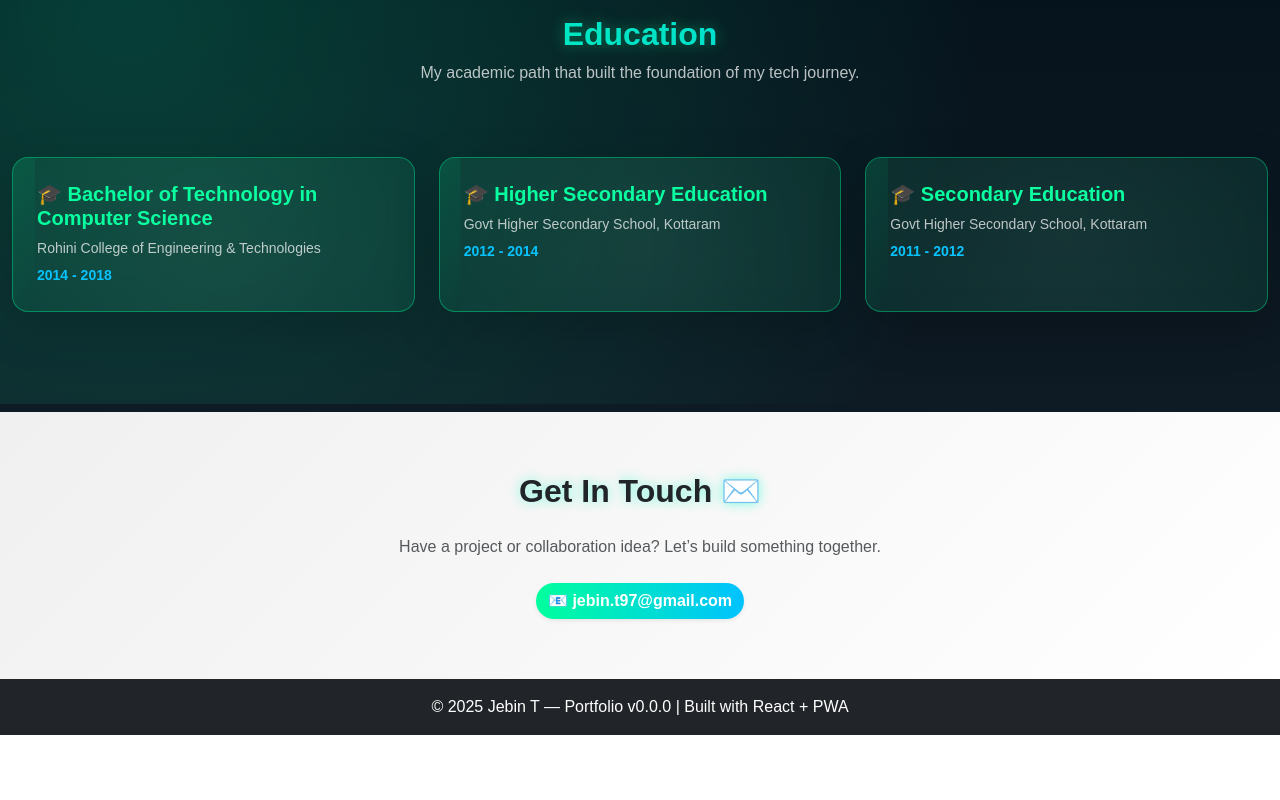
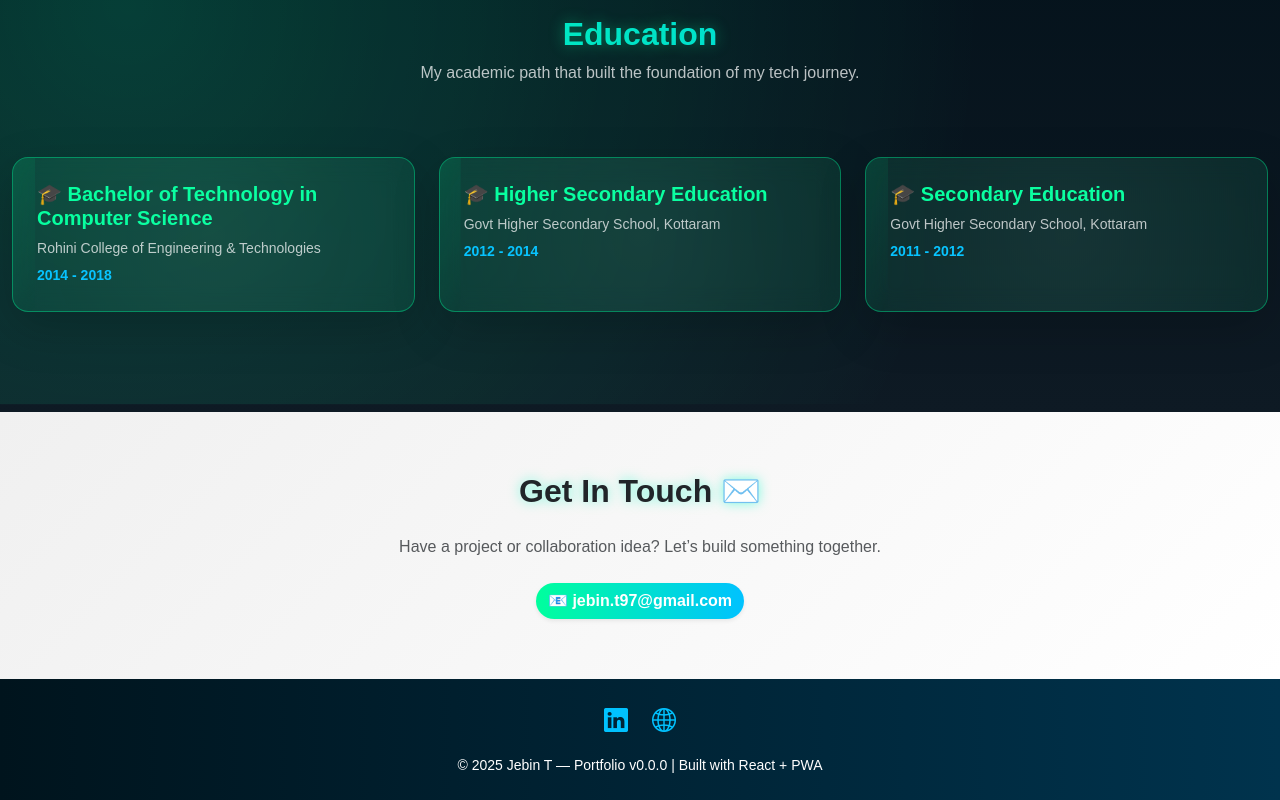
Before and after one commit to jebindhanush/jebin-portfolio, a React (Vite) app: page / in a window 1280 px wide. Shown: the part 2520-3320 px from the top of the page. Before the commit the page ends 3255 px from the top, so only its background shows below. Built offline with nearby package versions, Linux system fonts and the light colour scheme.

Commit message:
added links

```diff
--- a/index.html
+++ b/index.html
@@ -5,6 +5,10 @@
     <link rel="icon" type="image/svg+xml" href="/vite.svg" />
     <meta name="viewport" content="width=device-width, initial-scale=1.0" />
     <title>jebin-portfolio</title>
+    <link
+  rel="stylesheet"
+  href="https://cdn.jsdelivr.net/npm/bootstrap-icons@1.11.3/font/bootstrap-icons.css"
+/>
   </head>
   <body>
     <div id="root"></div>
--- a/src/App.tsx
+++ b/src/App.tsx
@@ -508,9 +508,92 @@ const App: React.FC = () => {
 
 
       {/* ⚫ Footer */}
-     <footer className="text-center text-white py-3 bg-dark">
-  © {new Date().getFullYear()} Jebin T — Portfolio v{appVersion} | Built with React + PWA
+   {/* ⚫ Footer */}
+<footer
+  className="text-center text-white py-4"
+  style={{
+    background:
+      theme === "blue-cyan"
+        ? "linear-gradient(90deg, #00141d, #00334d)"
+        : "linear-gradient(90deg, #1a0020, #3b0055)",
+    transition: "background 0.8s ease",
+  }}
+>
+  <div className="container">
+    {/* 🌐 Social Links */}
+    <div className="d-flex justify-content-center mb-3 gap-4">
+      <a
+        href="https://www.linkedin.com/in/jebin-t-9752ab184/" // 🔗 your LinkedIn
+        target="_blank"
+        rel="noopener noreferrer"
+        style={{
+          color: theme === "blue-cyan" ? "#00c2ff" : "#b000ff",
+          fontSize: "1.5rem",
+          transition: "all 0.3s ease",
+        }}
+        onMouseEnter={(e) =>
+          (e.currentTarget.style.color =
+            theme === "blue-cyan" ? "#00ff9d" : "#ff66ff")
+        }
+        onMouseLeave={(e) =>
+          (e.currentTarget.style.color =
+            theme === "blue-cyan" ? "#00c2ff" : "#b000ff")
+        }
+      >
+        <i className="bi bi-linkedin"></i>
+      </a>
+
+      {/* <a
+        href="https://github.com/jebindhanush" // 🔗 your GitHub
+        target="_blank"
+        rel="noopener noreferrer"
+        style={{
+          color: theme === "blue-cyan" ? "#00c2ff" : "#b000ff",
+          fontSize: "1.5rem",
+          transition: "all 0.3s ease",
+        }}
+        onMouseEnter={(e) =>
+          (e.currentTarget.style.color =
+            theme === "blue-cyan" ? "#00ff9d" : "#ff66ff")
+        }
+        onMouseLeave={(e) =>
+          (e.currentTarget.style.color =
+            theme === "blue-cyan" ? "#00c2ff" : "#b000ff")
+        }
+      >
+        <i className="bi bi-github"></i>
+      </a> */}
+
+      <a
+        href="https://jebindhanush.github.io/jebin-portfolio/" // 🔗 Portfolio URL
+        target="_blank"
+        rel="noopener noreferrer"
+        style={{
+          color: theme === "blue-cyan" ? "#00c2ff" : "#b000ff",
+          fontSize: "1.5rem",
+          transition: "all 0.3s ease",
+        }}
+        onMouseEnter={(e) =>
+          (e.currentTarget.style.color =
+            theme === "blue-cyan" ? "#00ff9d" : "#ff66ff")
+        }
+        onMouseLeave={(e) =>
+          (e.currentTarget.style.color =
+            theme === "blue-cyan" ? "#00c2ff" : "#b000ff")
+        }
+      >
+        <i className="bi bi-globe2"></i>
+      </a>
+    </div>
+
+    {/* 🧾 Footer Text */}
+    <p className="small mb-0">
+      © {new Date().getFullYear()} Jebin T — Portfolio v{appVersion} | Built
+      with React + PWA
+    </p>
+  </div>
 </footer>
+
     </div>
   );
 };
```
